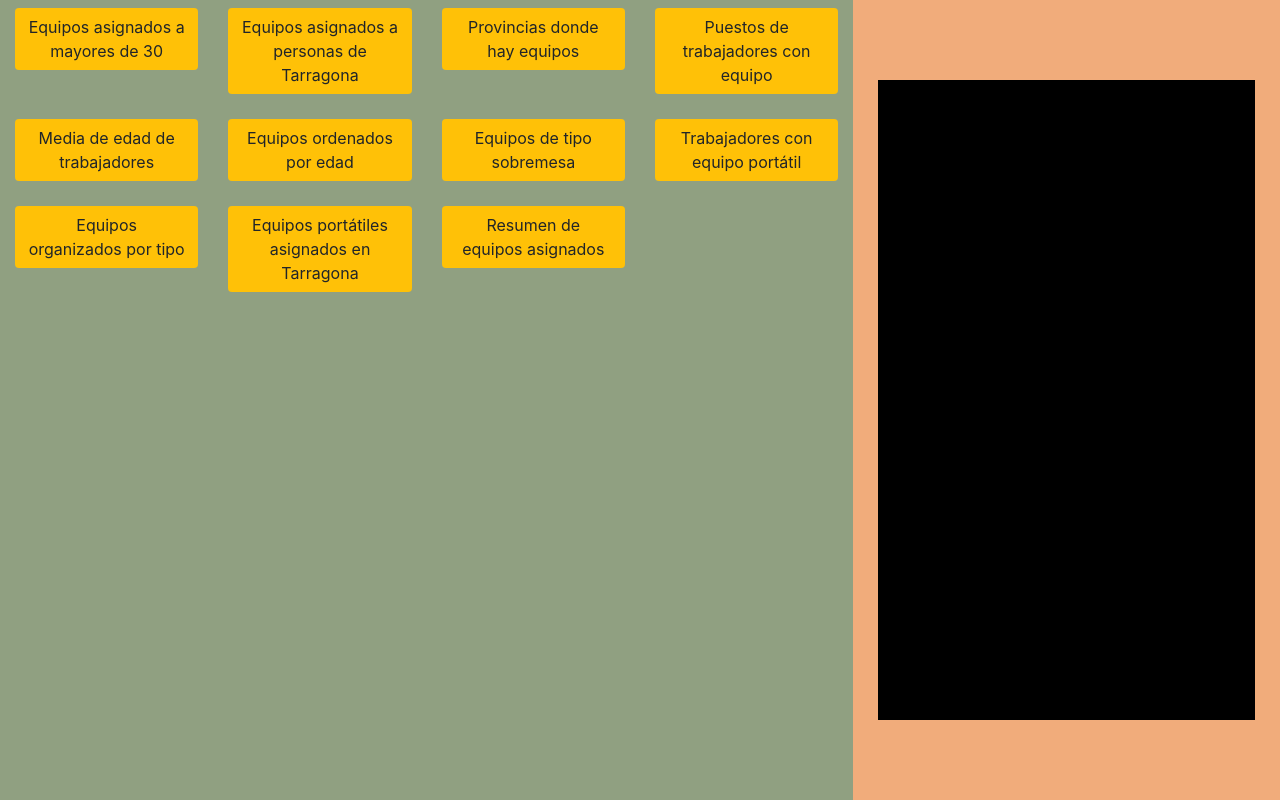
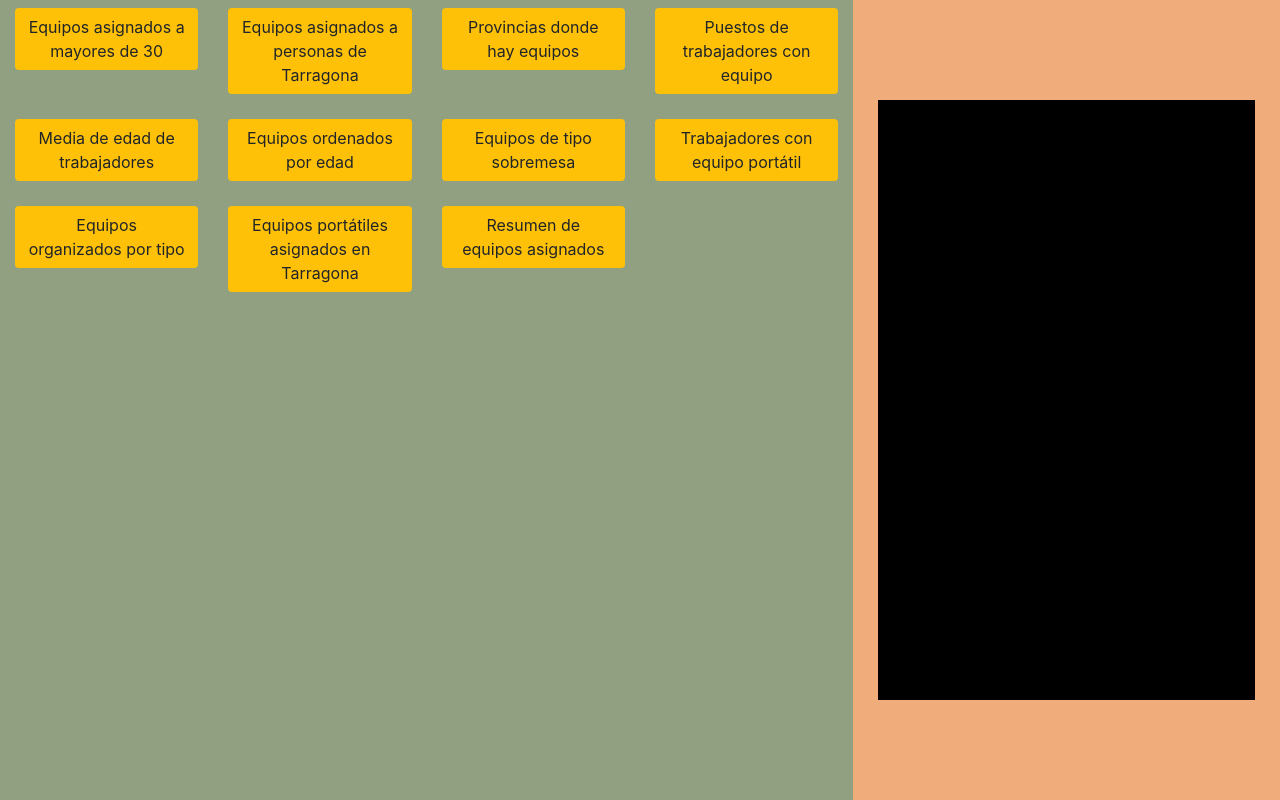
Before and after one commit to polrb5/c2-ejercicio7-grupo-e, a website: page index.html in a window 1280 px wide. Drawn offline with nearby package versions, Linux system fonts and the light colour scheme.

Commit message:
Altura de consola fija y padding añadido

```diff
--- a/css/style.css
+++ b/css/style.css
@@ -13,13 +13,14 @@
 .consola {
   background-color: #000;
   color: #16bc6a;
-  height: 80%;
+  height: 600px;
   width: 95%;
-  overflow-y: scroll;
+  padding: 5px 10px;
 }
 
 .consola > pre {
   color: inherit;
+  height: 100%;
 }
 
 .contenedor-boton {
```
